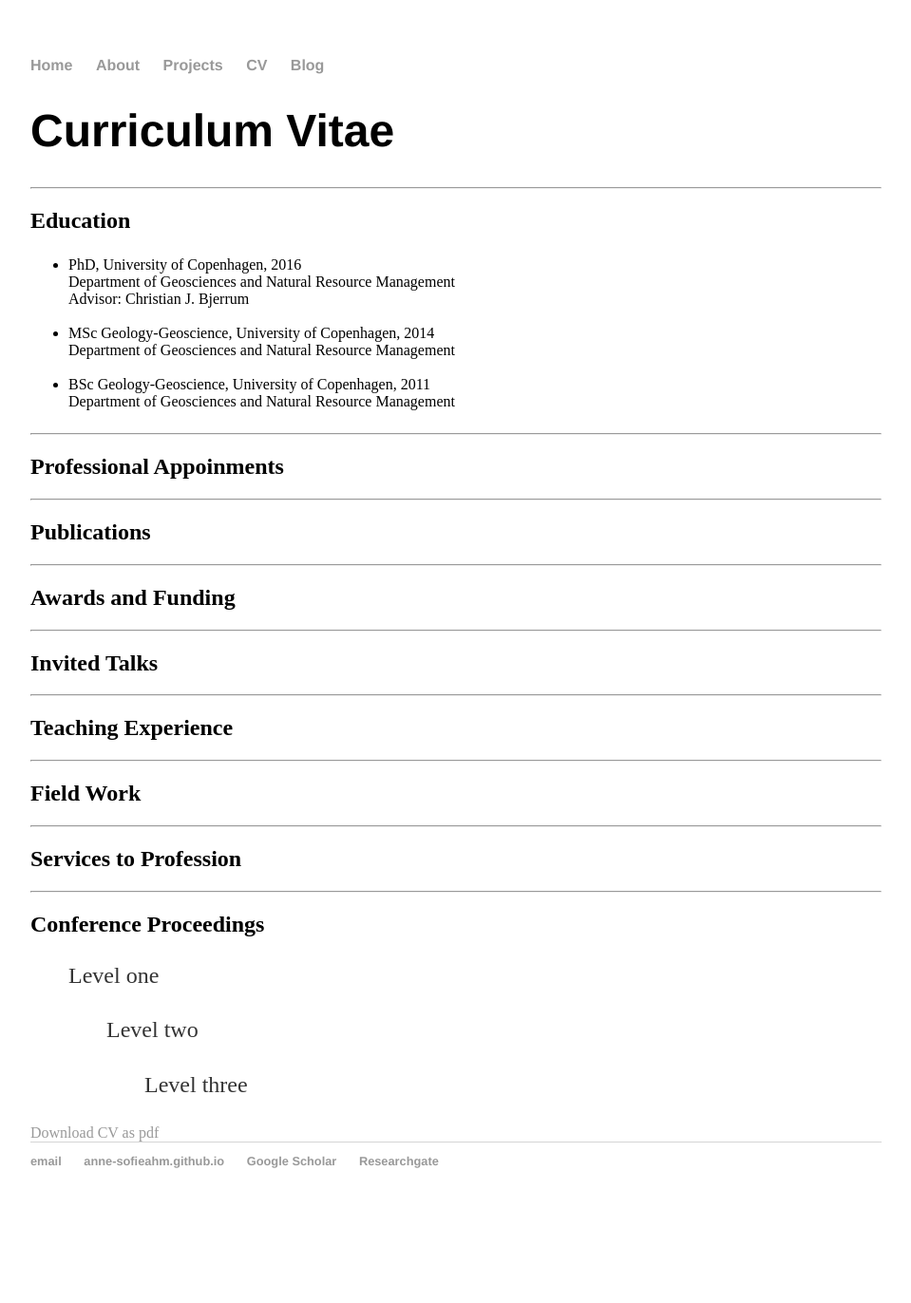
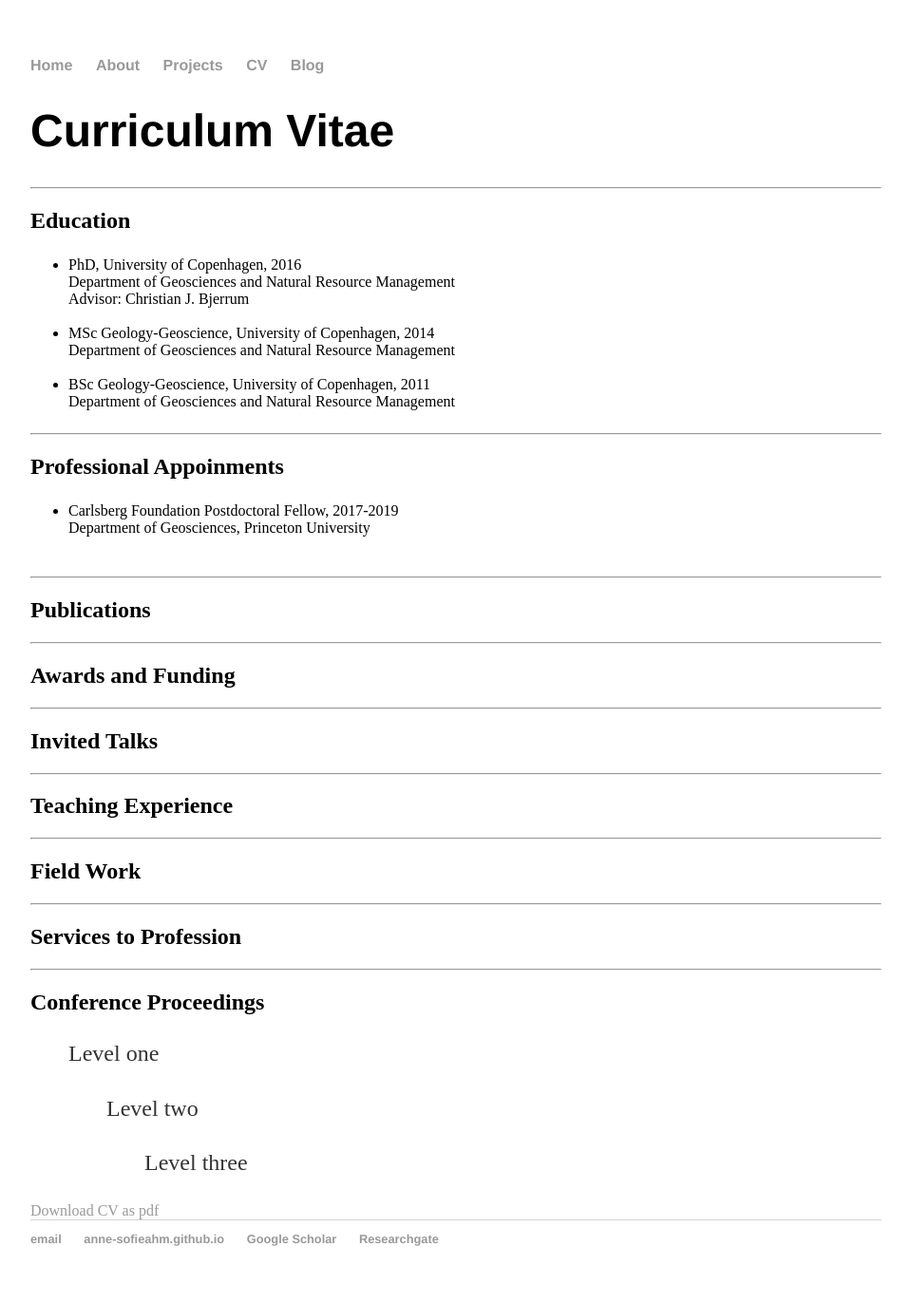
Before and after one commit to Anne-SofieAhm/Anne-SofieAhm.github.io, a Jekyll site: the page built from mycv/index.html, in a window 1280 px wide. Shown: the whole page at 95% size, without its empty margins (160-1119 px from the left). Built offline with Jekyll 4.4.1, drawn with Linux system fonts in a browser that asks for light colours; before the commit the page ends 1290 px from its top, so only the background shows below that.

Commit message:
Update index.html

```diff
--- a/mycv/index.html
+++ b/mycv/index.html
@@ -21,9 +21,16 @@ title: Curriculum Vitae
   Department of Geosciences and Natural Resource Management</li>
 </ul>
 </p>
-
 <hr />
 <h2>Professional Appoinments</h2>
+<p>
+<ul>
+  <li>Carlsberg Foundation Postdoctoral Fellow, 2017-2019 <br>
+    Department of Geosciences, Princeton University <br>
+  </li>
+    <br>
+</ul>
+</p>
 
 <hr />
 <h2>Publications</h2>
```
